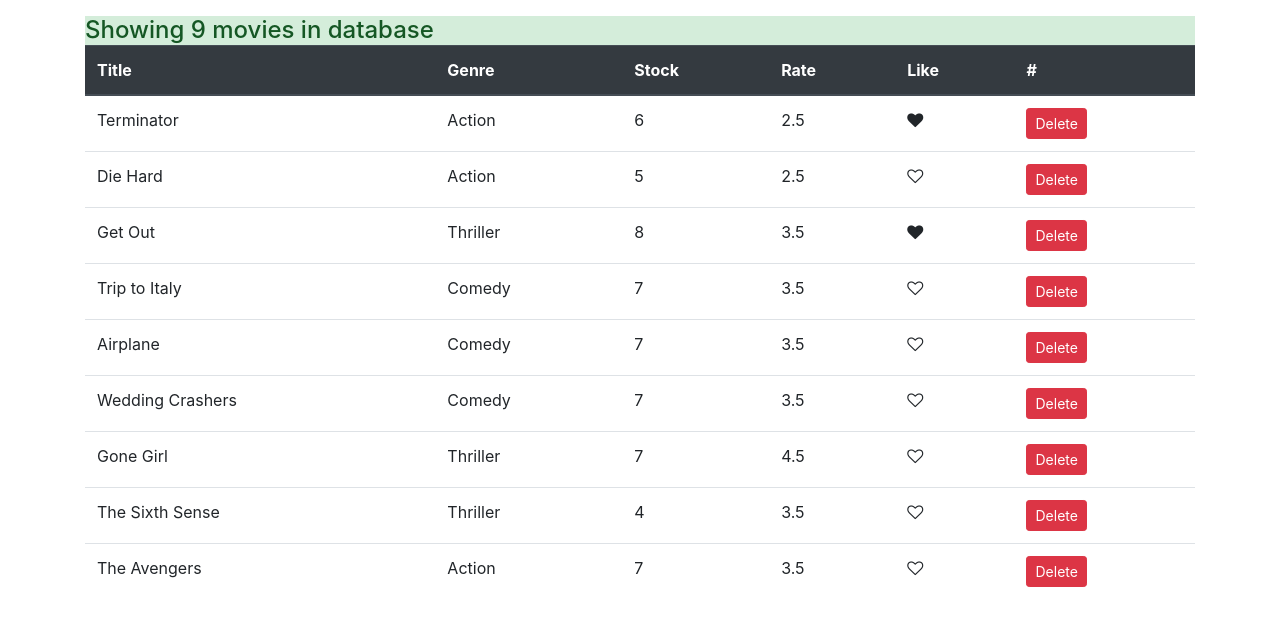
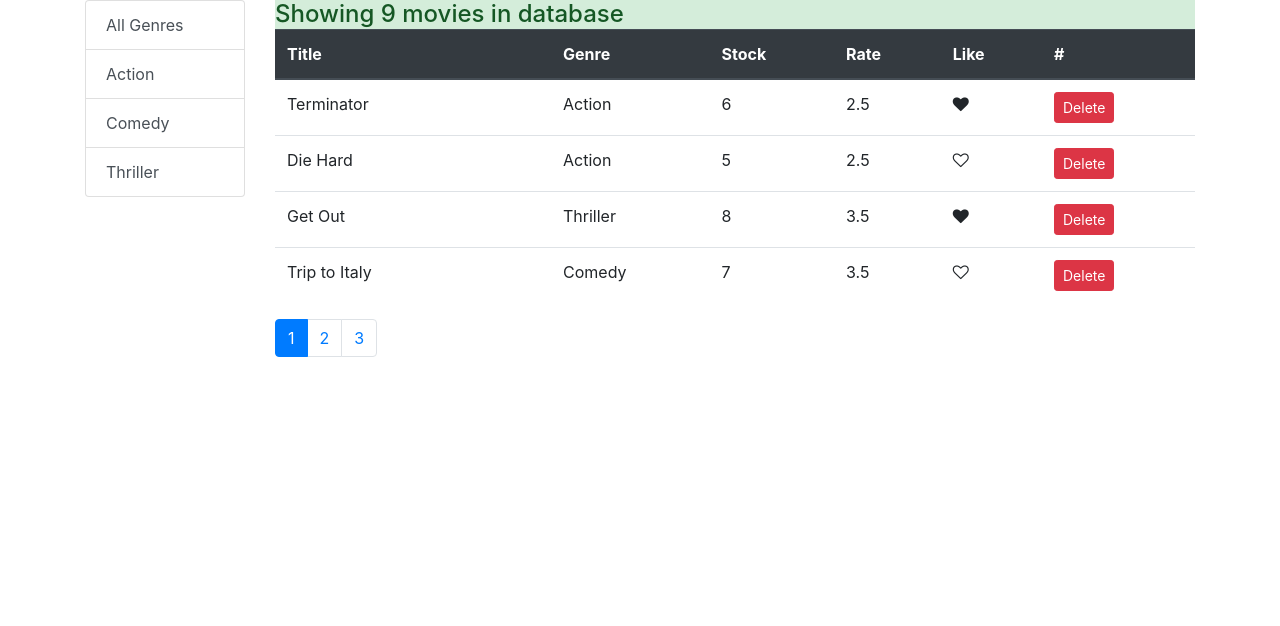
Before and after one commit to shahin3000v/vidly, a React (Create React App) app: page / in a window 1280 px wide. Shown: the top 626 px of the page. Built offline with nearby package versions, Linux system fonts and the light colour scheme.

Commit message:
pagination finished, genre selection begined

```diff
--- a/package.json
+++ b/package.json
@@ -8,6 +8,8 @@
     "@testing-library/user-event": "^7.2.1",
     "bootstrap": "^4.4.1",
     "font-awesome": "^4.7.0",
+    "lodash": "^4.17.15",
+    "prop-types": "^15.7.2",
     "react": "^16.13.1",
     "react-dom": "^16.13.1",
     "react-scripts": "3.4.1"
--- /dev/null
+++ b/src/components/common/listGroup.jsx
@@ -0,0 +1,21 @@
+import React from "react";
+
+const ListGroup = props => {
+  let { items, onGenreSelect } = props;
+  items = [{ _id: -1, name: "All Genres" }, ...items];
+  return (
+    <div className="list-group">
+      {items.map(item => (
+        <button
+          key={item._id}
+          onClick={() => onGenreSelect(item)}
+          className="list-group-item list-group-item-action"
+        >
+          {item.name}
+        </button>
+      ))}
+    </div>
+  );
+};
+
+export default ListGroup;
--- /dev/null
+++ b/src/components/common/pagination.jsx
@@ -0,0 +1,39 @@
+import React from "react";
+import _ from "lodash";
+import PropTypes from "prop-types";
+
+const Pagination = props => {
+  const { pageSize, currentPage, itemsCount, onPaginate } = props;
+  const pagesCount = Math.ceil(itemsCount / pageSize);
+  if (pagesCount === 1) return null;
+  const pages = _.range(1, pagesCount + 1);
+  return (
+    <nav>
+      <ul className="pagination">
+        {pages.map(page => (
+          <li
+            key={page}
+            className={page === currentPage ? "page-item active" : "page-item"}
+          >
+            <button
+              style={{ cursor: "pointer" }}
+              onClick={() => onPaginate(page)}
+              className="page-link"
+            >
+              {page}
+            </button>
+          </li>
+        ))}
+      </ul>
+    </nav>
+  );
+};
+
+Pagination.propTypes = {
+  pageSize: PropTypes.number.isRequired,
+  currentPage: PropTypes.number.isRequired,
+  itemsCount: PropTypes.number.isRequired,
+  onPaginate: PropTypes.func.isRequired
+};
+
+export default Pagination;
--- a/src/components/movies.jsx
+++ b/src/components/movies.jsx
@@ -1,39 +1,66 @@
 import React, { Component } from "react";
+import Like from "./common/like";
+import ListGroup from "./common/listGroup";
+import Pagination from "./common/pagination";
+import { paginate } from "../utils/paginate";
+import { getGenres } from "../services/fakeGenreService";
 import { getMovies } from "../services/fakeMovieService";
-import Like from "./common/like";
 
 class Movies extends Component {
   state = {
-    movies: getMovies()
+    movies: [],
+    genres: [],
+    pageSize: 4,
+    currentPage: 1
   };
 
-  handleDelete = id => {
+  componentDidMount() {
+    this.setState({ movies: getMovies(), genres: getGenres() });
+  }
+
+  deleteHandler = id => {
     const movies = this.state.movies.filter(film => film._id !== id);
     this.setState({ movies });
   };
   toggleLikeHandler = film => {
-    let movies = [...this.state.movies];
-    movies = movies.map(mo => {
-      if (mo === film) mo.liked = !mo.liked;
-      return mo;
+    let movies = this.state.movies;
+    movies = movies.map(movie => {
+      if (movie === film) movie.liked = !movie.liked;
+      return movie;
     });
     this.setState({ movies });
   };
+  paginationHandler = page => {
+    this.setState({ currentPage: page });
+  };
+  genreHandler = genre => {
+    console.log(genre);
+  };
   render() {
-    const { length } = this.state.movies;
-    if (length === 0)
+    const { length: count } = this.state.movies;
+    const { currentPage, pageSize, movies: allMovies } = this.state;
+    if (count === 0)
       return (
         <p className="h4 alert-warning mt-3">There is no record in database!</p>
       );
+    const movies = paginate(allMovies, currentPage, pageSize);
+
     return (
-      <React.Fragment>
-        <p className="h4 alert-success mb-0 mt-3">
-          Showing {length} movies in database
+      <div className="row">
+        <div className="col-2">
+          <ListGroup
+            items={this.state.genres}
+            onGenreSelect={this.genreHandler}
+          />
+        </div>
+        <div className="col">
+          <p className="h4 alert-success mb-0">
+            Showing {count} movies in database
           </p>
           <table className="table">
             <thead className="thead-dark">
               <tr>
-              <th scope="col">Title</th>
+                <th style={{ width: "30%" }}>Title</th>
                 <th scope="col">Genre</th>
                 <th scope="col">Stock</th>
                 <th>Rate</th>
@@ -42,7 +69,7 @@
               </tr>
             </thead>
             <tbody>
-            {this.state.movies.map(film => (
+              {movies.map(film => (
                 <tr key={film._id}>
                   <td>{film.title}</td>
                   <td>{film.genre.name}</td>
@@ -57,7 +84,7 @@
                   <td>
                     <button
                       onClick={() => {
-                      this.handleDelete(film._id);
+                        this.deleteHandler(film._id);
                       }}
                       className="btn btn-danger btn-sm"
                     >
@@ -68,7 +95,14 @@
               ))}
             </tbody>
           </table>
-      </React.Fragment>
+          <Pagination
+            itemsCount={count}
+            pageSize={pageSize}
+            currentPage={currentPage}
+            onPaginate={this.paginationHandler}
+          />
+        </div>
+      </div>
     );
   }
 }
--- /dev/null
+++ b/src/utils/paginate.js
@@ -0,0 +1,10 @@
+import _ from "lodash";
+
+export function paginate(items, currentPage, pageSize) {
+  const startIndex = (currentPage - 1) * pageSize;
+  //   return _(items)
+  //     .slice(startIndex)
+  //     .take(pageSize)
+  //     .value();
+  return _.slice(items, startIndex, startIndex + pageSize);
+}
```
Lines whose indentation alone changed are shown as unchanged.
